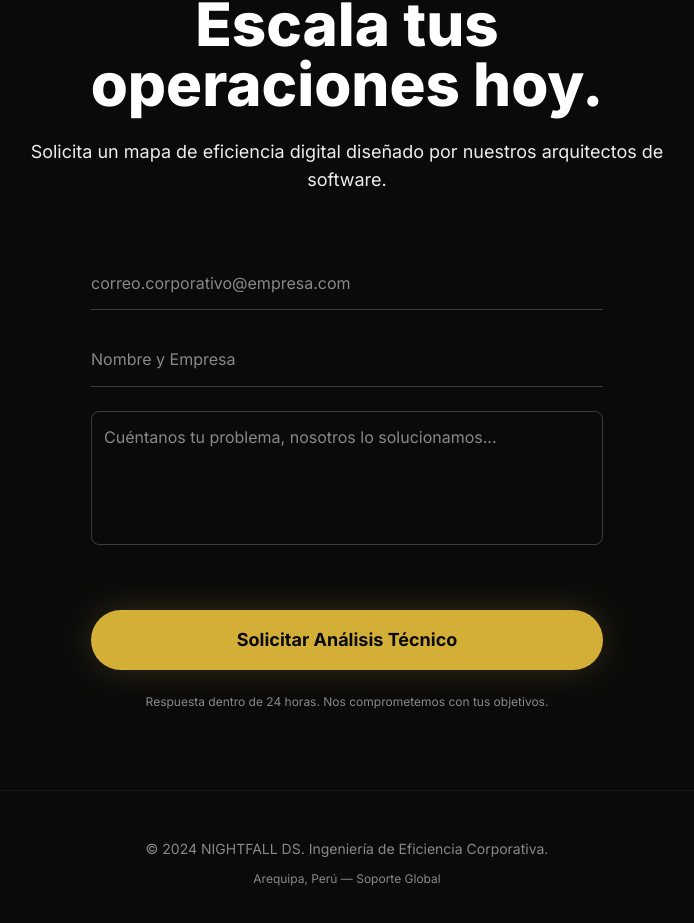
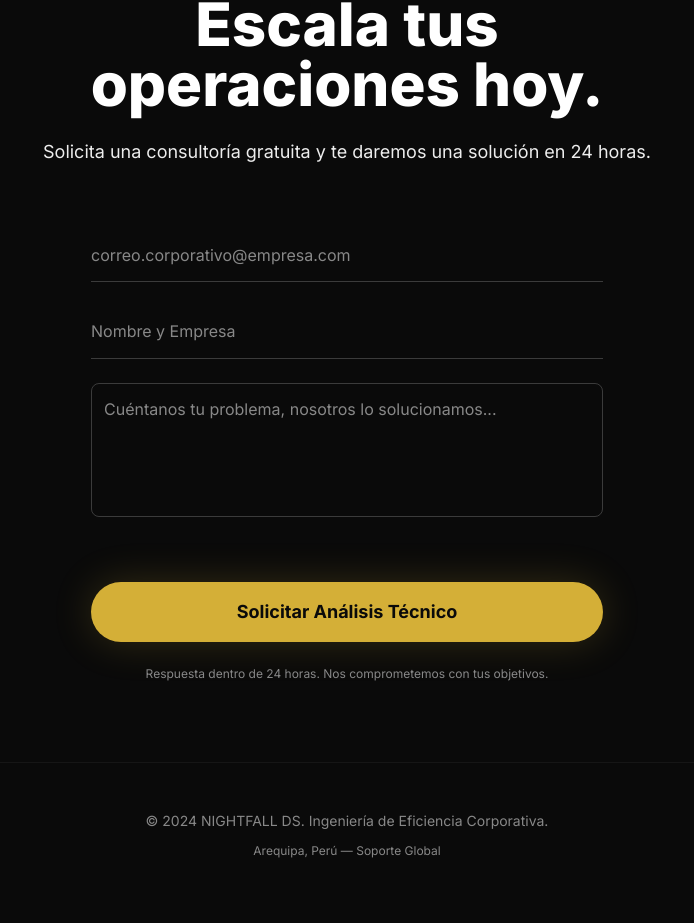
Before and after one commit to nightfall2-stacks/nightfall-ds, a Next.js app: page / in a window 1280 px wide. Shown: the part 4509-5432 px from the top of the page, without its empty margins (293-987 px from the left). Built offline with nearby package versions, Linux system fonts and the light colour scheme.

Commit message:
mejoras texto

```diff
--- a/src/components/ConversionForm.tsx
+++ b/src/components/ConversionForm.tsx
@@ -58,8 +58,7 @@ export function ConversionForm() {
           Escala tus operaciones hoy.
         </h2>
         <p className="text-lg text-text-secondary mb-16">
-          Solicita un mapa de eficiencia digital diseñado por nuestros
-          arquitectos de software.
+          Solicita una consultoría gratuita y te daremos una solución en 24 horas.
         </p>
 
         {/* Form */}
```
